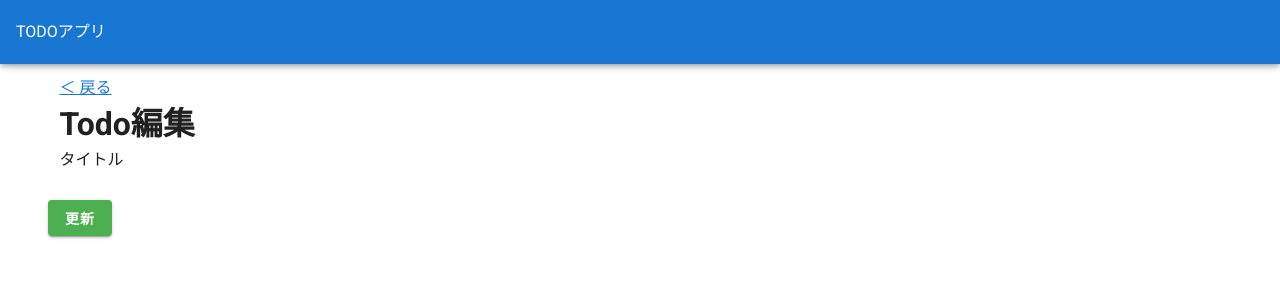
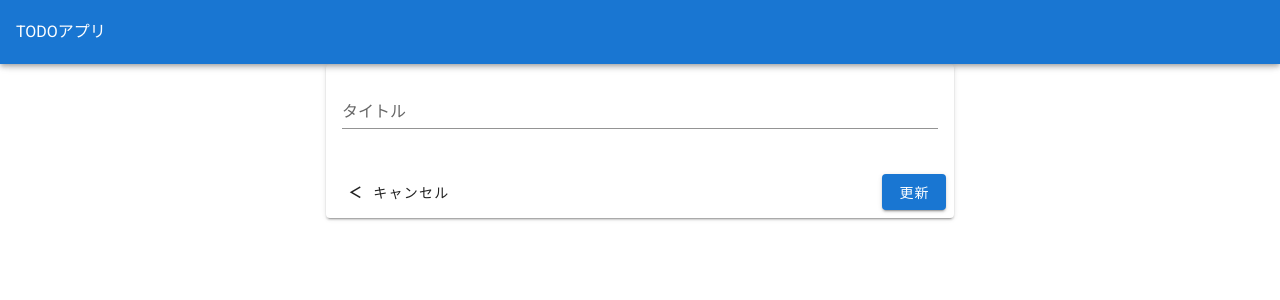
Before and after one commit to yumemio193/todo_vue_sample, a Vue app: page /edit in a window 1280 px wide. Shown: the top 300 px of the page. Built offline with nearby package versions, Linux system fonts and the light colour scheme.

Commit message:
EditTodoコンポーネントにVuetifyを適応

```diff
--- a/src/views/EditTodo.vue
+++ b/src/views/EditTodo.vue
@@ -1,18 +1,27 @@
 <template>
-  <v-container>
-    <router-link to="/">＜ 戻る</router-link>
-    <h1>Todo編集</h1>
-    <p>
-      <label for="title">タイトル</label>
-      <br />
-      <input id="title" type="text" v-model="title">
-    </p>
-    <v-row>
-      <v-btn @click="update" color="success" class="font-weight-bold">
-        更新
-      </v-btn>
-    </v-row>
-  </v-container>
+  <v-row justify="center">
+    <v-col cols="12" sm="10" md="8" lg="6">
+      <v-card ref="form">
+        <v-card-text>
+          <v-text-field
+            ref="title"
+            v-model="title"
+            :rules="[]"
+            label="タイトル"
+            required
+          ></v-text-field>
+        </v-card-text>
+        <v-card-actions>
+          <v-btn @click="toTodoList" text>
+            <v-icon left>mdi-less-than</v-icon> キャンセル
+          </v-btn>
+          <v-spacer/>
+          <v-btn color="primary" @click="update">更新
+          </v-btn>
+        </v-card-actions>
+      </v-card>
+    </v-col>
+  </v-row>
 </template>
 
 <script>
```
